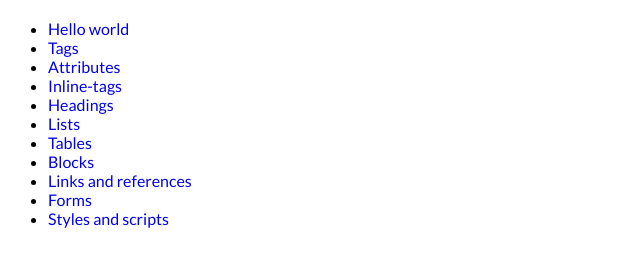
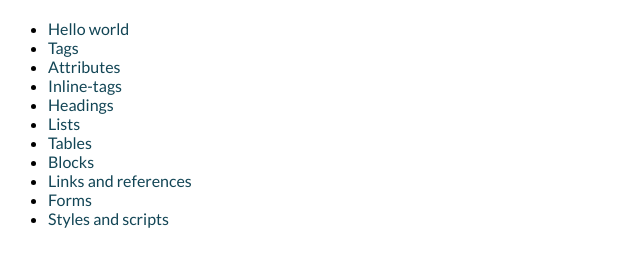
Before and after one commit to maribeltorresg/workshopper, a plain HTML site: page index.html in a window 1280 px wide. Shown: the part 63-330 px from the top of the page, without its empty margins (0-640 px from the left). Drawn offline with Linux system fonts and the light colour scheme.

Commit message:
subiendo learnyouhtml

```diff
--- a/css/main.css
+++ b/css/main.css
@@ -2,5 +2,6 @@ body {
     font-family: 'Lato', sans-serif;
 }
 ul li a {
+    color: #124555;
     text-decoration: none;
 }
```
Also changed, not shown: assets/images/learnyouhtml.png (added), 1 other file.
